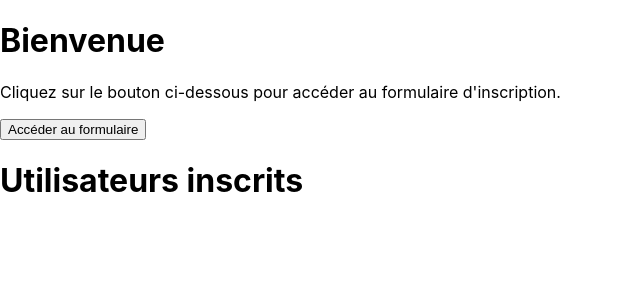
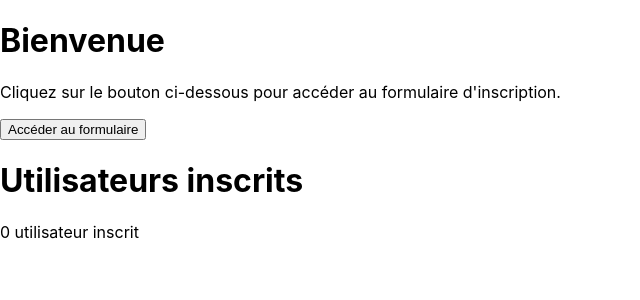
Before and after one commit to VictoriaYnov/Module-test, a React (Create React App) app in the folder my-app/: page / in a window 1280 px wide. Shown: the top 300 px of the page, without its empty margins (0-640 px from the left). Built offline with nearby package versions, Linux system fonts and the light colour scheme.

Commit message:
Ajout d'un compteur et modification des tests pour ce compteur

```diff
--- a/my-app/src/pages/Home.js
+++ b/my-app/src/pages/Home.js
@@ -16,6 +16,7 @@ function Home({ users }) {
         <button>Accéder au formulaire</button>
       </Link>
       <h1>Utilisateurs inscrits</h1>
+      <p data-testid="user-count">{users.length} utilisateur{users.length > 1 ? 's' : ''} inscrit{users.length > 1 ? 's' : ''}</p>
       {users.map((user, index) => (
         <p key={index}>{user.first} {user.name}</p>
       ))}
```
Also changed, not shown: 1 other file (tests, documents, lock files or other folders).
